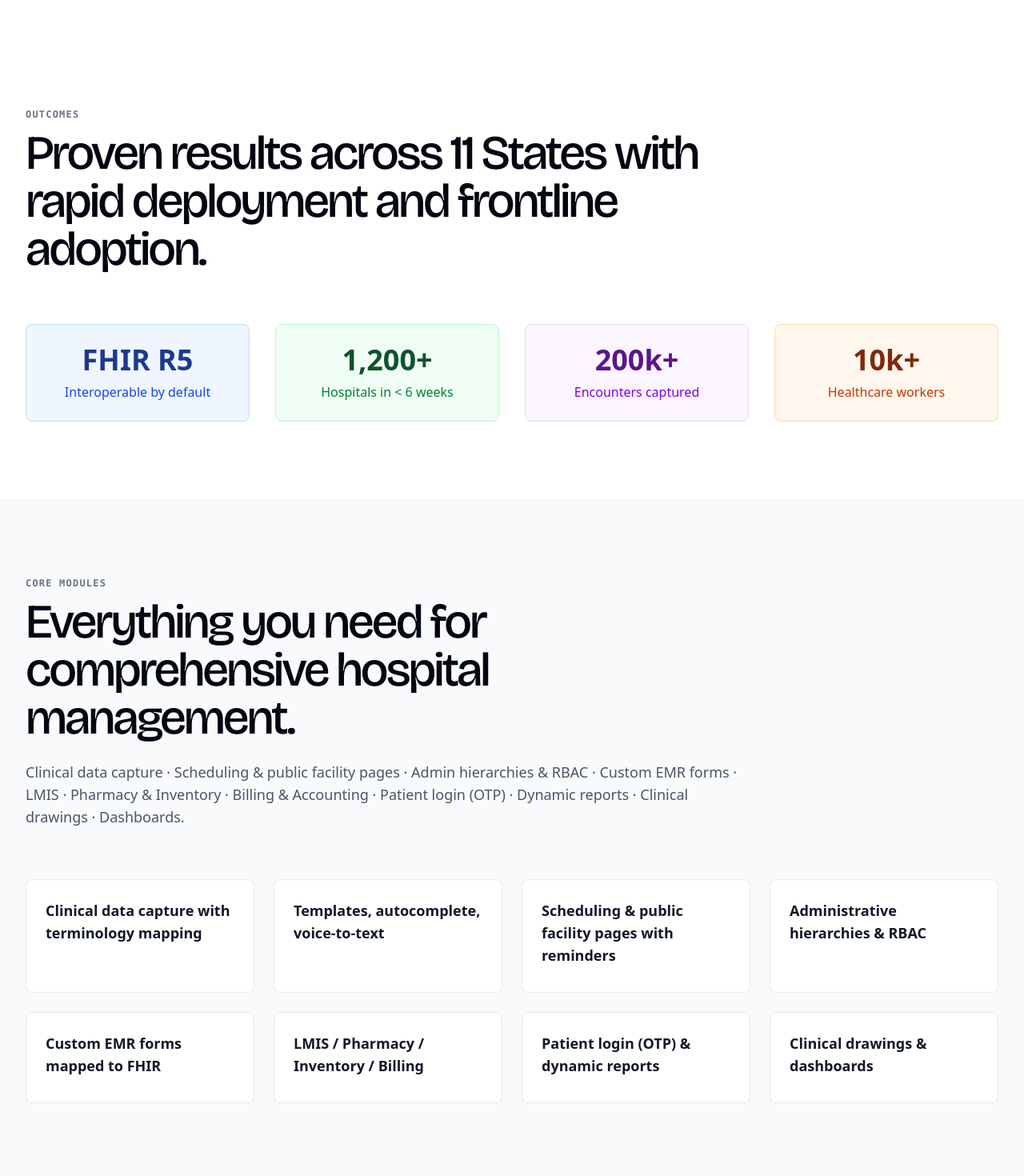
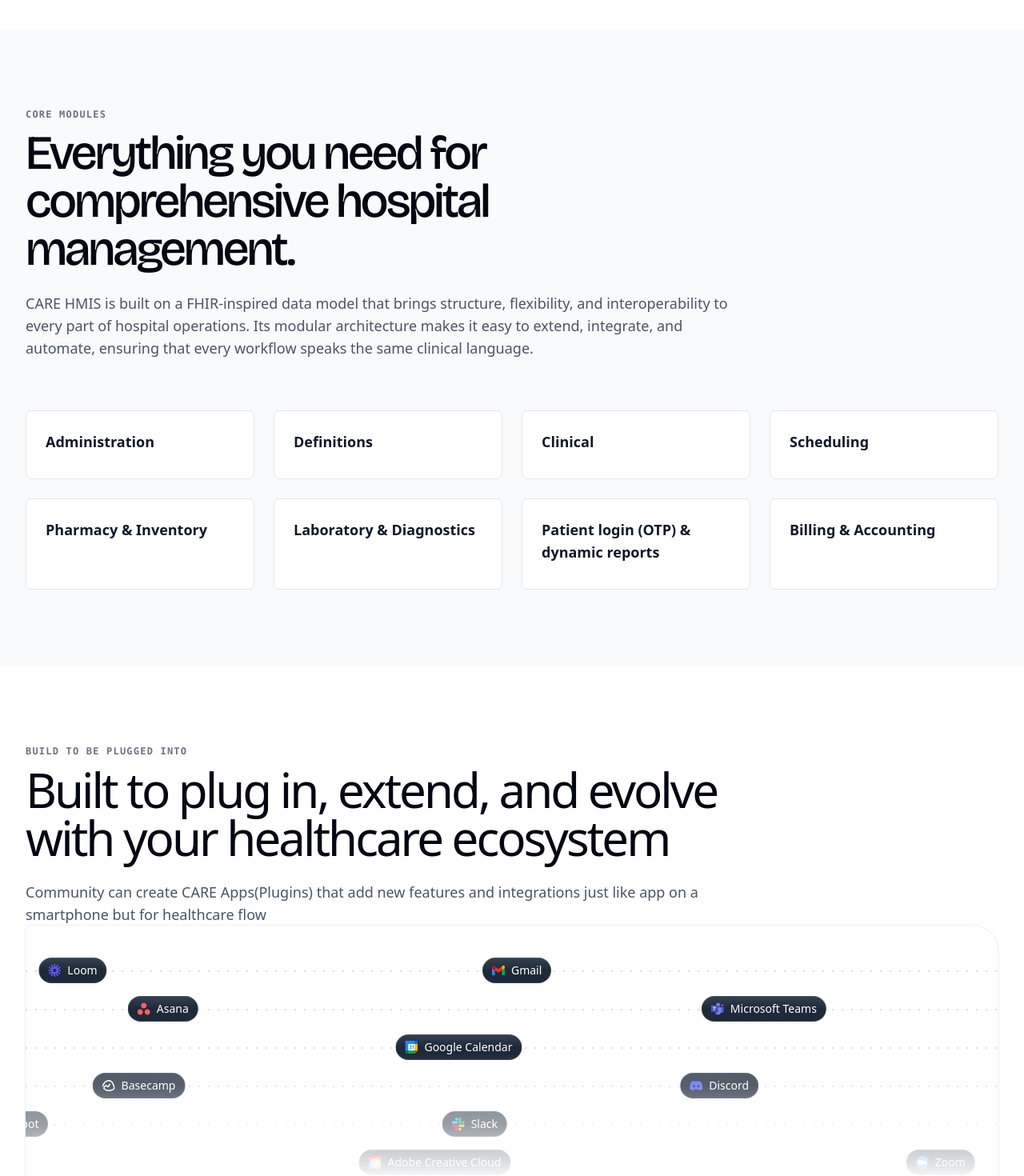
Before and after one commit to ohcnetwork/landing, a Next.js app: page /solutions/hospital-management in a window 1280 px wide. Shown: the part 880-2350 px from the top of the page at 80% size. Built offline with nearby package versions, Linux system fonts and the light colour scheme; a web font is replaced by a local one.

Commit message:
fix:content update in hospital management page

```diff
--- a/src/app/solutions/hospital-management/page.tsx
+++ b/src/app/solutions/hospital-management/page.tsx
@@ -1,3 +1,4 @@
+import { BentoCard } from '@/components/bento-card'
 import { Button } from '@/components/button'
 import { Container } from '@/components/container'
 import { Footer } from '@/components/footer'
@@ -5,6 +6,7 @@ import { TopGradient } from '@/components/TopGradient'
 import { Navbar } from '@/components/navbar'
 import { Heading, Subheading } from '@/components/text'
 import type { Metadata } from 'next'
+import { LogoTimeline } from '@/components/logo-timeline'
 
 export const metadata: Metadata = {
   title: 'CARE HMIS — FHIR‑Powered Hospital Platform',
@@ -20,15 +22,15 @@ function Hero() {
         <Navbar />
         <div className="pt-16 pb-24 sm:pt-24 sm:pb-32 md:pt-32 md:pb-48">
           <h1 className="font-display text-6xl/[0.9] font-medium tracking-tight text-balance text-gray-950 sm:text-8xl/[0.8] md:text-9xl/[0.8]">
-            CARE HMIS — one platform for every encounter.
+            Open Source Infrastructure for Intelligent Hospitals.
           </h1>
           <p className="mt-8 max-w-4xl text-xl/7 font-medium text-gray-950/75 sm:text-2xl/8">
-            Outpatient, emergency, inpatient, observation, home health, and virtual care—<strong>all on one FHIR‑native system</strong>.
+            An AI-ready, FHIR-native hospital system that powers everything from outpatient to intensive care.
           </p>
           <div className="mt-12 flex flex-col gap-x-6 gap-y-4 sm:flex-row">
             <Button href="/contact">Request a demo</Button>
-            <Button variant="secondary" href="/developers">Deploy CARE HMIS</Button>
-            <Button variant="secondary" href="/developers">Explore the code</Button>
+            <Button variant="secondary" href="/developers">Deploy CARE </Button>
+            <Button variant="secondary" href="/https://github.com/ohcnetwork">Explore the code</Button>
           </div>
         </div>
       </Container>
@@ -36,46 +38,46 @@ function Hero() {
   )
 }
 
-function OutcomesSection() {
-  return (
-    <Container className="py-24">
-      <Subheading>Outcomes</Subheading>
-      <Heading as="h2" className="mt-2 max-w-4xl font-display tracking-tight">
-        Proven results across 11 States with rapid deployment and frontline adoption.
-      </Heading>
+// function OutcomesSection() {
+//   return (
+//     <Container className="py-24">
+//       <Subheading>Outcomes</Subheading>
+//       <Heading as="h2" className="mt-2 max-w-4xl">
+//         Proven results across 11 States with rapid deployment and frontline adoption.
+//       </Heading>
 
-      <div className="mt-16 grid grid-cols-1 gap-8 lg:grid-cols-4">
-        <div className="bg-blue-50 p-6 rounded-lg border border-blue-200 text-center">
-          <div className="text-4xl font-bold text-blue-900 mb-2">FHIR R5</div>
-          <p className="text-blue-700 font-medium">Interoperable by default</p>
-        </div>
-        <div className="bg-green-50 p-6 rounded-lg border border-green-200 text-center">
-          <div className="text-4xl font-bold text-green-900 mb-2">1,200+</div>
-          <p className="text-green-700 font-medium">Hospitals in &lt; 6 weeks</p>
-        </div>
-        <div className="bg-purple-50 p-6 rounded-lg border border-purple-200 text-center">
-          <div className="text-4xl font-bold text-purple-900 mb-2">200k+</div>
-          <p className="text-purple-700 font-medium">Encounters captured</p>
-        </div>
-        <div className="bg-orange-50 p-6 rounded-lg border border-orange-200 text-center">
-          <div className="text-4xl font-bold text-orange-900 mb-2">10k+</div>
-          <p className="text-orange-700 font-medium">Healthcare workers</p>
-        </div>
-      </div>
-    </Container>
-  )
-}
+//       <div className="mt-16 grid grid-cols-1 gap-8 lg:grid-cols-4">
+//         <div className="bg-blue-50 p-6 rounded-lg border border-blue-200 text-center">
+//           <div className="text-4xl font-bold text-blue-900 mb-2">FHIR R5</div>
+//           <p className="text-blue-700 font-medium">Interoperable by default</p>
+//         </div>
+//         <div className="bg-green-50 p-6 rounded-lg border border-green-200 text-center">
+//           <div className="text-4xl font-bold text-green-900 mb-2">1,200+</div>
+//           <p className="text-green-700 font-medium">Hospitals in &lt; 6 weeks</p>
+//         </div>
+//         <div className="bg-purple-50 p-6 rounded-lg border border-purple-200 text-center">
+//           <div className="text-4xl font-bold text-purple-900 mb-2">200k+</div>
+//           <p className="text-purple-700 font-medium">Encounters captured</p>
+//         </div>
+//         <div className="bg-orange-50 p-6 rounded-lg border border-orange-200 text-center">
+//           <div className="text-4xl font-bold text-orange-900 mb-2">10k+</div>
+//           <p className="text-orange-700 font-medium">Healthcare workers</p>
+//         </div>
+//       </div>
+//     </Container>
+//   )
+// }
 
 function CoreModulesSection() {
   const modules = [
-    'Clinical data capture with terminology mapping',
-    'Templates, autocomplete, voice‑to‑text',
-    'Scheduling & public facility pages with reminders',
-    'Administrative hierarchies & RBAC',
-    'Custom EMR forms mapped to FHIR',
-    'LMIS / Pharmacy / Inventory / Billing',
+    'Administration',
+    'Definitions',
+    'Clinical',
+    'Scheduling',
+    'Pharmacy & Inventory',
+    'Laboratory & Diagnostics',
     'Patient login (OTP) & dynamic reports',
-    'Clinical drawings & dashboards'
+    ' Billing & Accounting'
   ]
 
   return (
@@ -86,7 +88,8 @@ function CoreModulesSection() {
           Everything you need for comprehensive hospital management.
         </Heading>
         <p className="mt-6 max-w-4xl text-lg text-gray-600">
-          Clinical data capture · Scheduling & public facility pages · Admin hierarchies & RBAC · Custom EMR forms · LMIS · Pharmacy & Inventory · Billing & Accounting · Patient login (OTP) · Dynamic reports · Clinical drawings · Dashboards.
+          <span>CARE HMIS is built on a FHIR-inspired data model that brings structure, flexibility, and interoperability to every part of hospital operations.</span>
+          <span> Its modular architecture makes it easy to extend, integrate, and automate, ensuring that every workflow speaks the same clinical language.</span>
         </p>
 
         <div className="mt-16 grid grid-cols-1 gap-6 sm:grid-cols-2 lg:grid-cols-4">
@@ -104,78 +107,72 @@ function CoreModulesSection() {
 function ImplementationSection() {
   return (
     <Container className="py-24">
-      <Subheading>Implementation</Subheading>
-      <Heading as="h2" className="mt-2 max-w-4xl font-display tracking-tight">
-        Start with a multi‑facility pilot → district → state
+      <Subheading>Build to be plugged into</Subheading>
+      <Heading as="h2" className="mt-2 max-w-4xl">
+        Built to plug in, extend, and evolve with your healthcare ecosystem
       </Heading>
       <p className="mt-6 max-w-4xl text-lg text-gray-600">
-        Host in your VPC or gov cloud; configure local terminologies and forms. Our proven playbook ensures rapid deployment.
+        Community can create CARE Apps(Plugins) that add new features and integrations just like app on a smartphone but for healthcare flow
       </p>
-
-      <div className="mt-16 grid grid-cols-1 gap-8 lg:grid-cols-3">
-        <div className="bg-blue-50 p-6 rounded-lg border border-blue-200">
-          <h3 className="text-lg font-semibold text-blue-900 mb-2">Pilot Phase</h3>
-          <p className="text-blue-700">Start with 3-5 facilities to validate workflows and train teams</p>
-        </div>
-        <div className="bg-green-50 p-6 rounded-lg border border-green-200">
-          <h3 className="text-lg font-semibold text-green-900 mb-2">District Rollout</h3>
-          <p className="text-green-700">Scale to district level with standardized processes</p>
-        </div>
-        <div className="bg-purple-50 p-6 rounded-lg border border-purple-200">
-          <h3 className="text-lg font-semibold text-purple-900 mb-2">State Scale</h3>
-          <p className="text-purple-700">Full state deployment with centralized management</p>
-        </div>
-      </div>
+      <BentoCard
+                eyebrow="Integrations"
+                title="Care Apps"
+                description="Extensible apps: ABDM M1–M3, TeleICU (ONVIF), Care Scribe (multilingual AI voice fill)."
+                graphic={<LogoTimeline />}
+                link={{ href: '/product/apps-integrations', label: 'Explore Care Apps' }}
+                fade={['bottom']}
+                className="lg:col-span-3 lg:rounded-tr-4xl"
+              />
     </Container>
   )
 }
 
-function FAQSection() {
-  const faqs = [
-    {
-      question: "How long to go live?",
-      answer: "Weeks for multi‑hospital pilots with our playbook."
-    },
-    {
-      question: "Do we keep ownership?",
-      answer: "Yes—MIT license; code & data are yours."
-    },
-    {
-      question: "Can we map to national rails?",
-      answer: "Yes—via Care Apps (e.g., ABDM)."
-    }
-  ]
+// function FAQSection() {
+//   const faqs = [
+//     {
+//       question: "How long to go live?",
+//       answer: "Weeks for multi‑hospital pilots with our playbook."
+//     },
+//     {
+//       question: "Do we keep ownership?",
+//       answer: "Yes—MIT license; code & data are yours."
+//     },
+//     {
+//       question: "Can we map to national rails?",
+//       answer: "Yes—via Care Apps (e.g., ABDM)."
+//     }
+//   ]
 
-  return (
-    <div className="bg-gray-50 py-24">
-      <Container>
-        <Subheading>FAQs</Subheading>
-        <Heading as="h2" className="mt-2 max-w-4xl font-display tracking-tight">
-          Common questions about CARE HMIS deployment
-        </Heading>
+//   return (
+//     <div className="bg-gray-50 py-24">
+//       <Container>
+//         <Subheading>FAQs</Subheading>
+//         <Heading as="h2" className="mt-2 max-w-4xl">
+//           Common questions about CARE HMIS deployment
+//         </Heading>
 
-        <div className="mt-16 space-y-8">
-          {faqs.map((faq, index) => (
-            <div key={index} className="bg-white p-6 rounded-lg border border-gray-200">
-              <h3 className="text-lg font-semibold text-gray-900 mb-2">{faq.question}</h3>
-              <p className="text-gray-600">{faq.answer}</p>
-            </div>
-          ))}
-        </div>
-      </Container>
-    </div>
-  )
-}
+//         <div className="mt-16 space-y-8">
+//           {faqs.map((faq, index) => (
+//             <div key={index} className="bg-white p-6 rounded-lg border border-gray-200">
+//               <h3 className="text-lg font-semibold text-gray-900 mb-2">{faq.question}</h3>
+//               <p className="text-gray-600">{faq.answer}</p>
+//             </div>
+//           ))}
+//         </div>
+//       </Container>
+//     </div>
+//   )
+// }
 
 export default function HospitalManagement() {
   return (
     <div className="overflow-hidden">
       <Hero />
       <main>
-        <OutcomesSection />
+        {/* <OutcomesSection /> */}
         <CoreModulesSection />
         <ImplementationSection />
-        <FAQSection />
+        {/* <FAQSection /> */}
       </main>
       <Footer />
     </div>
```
